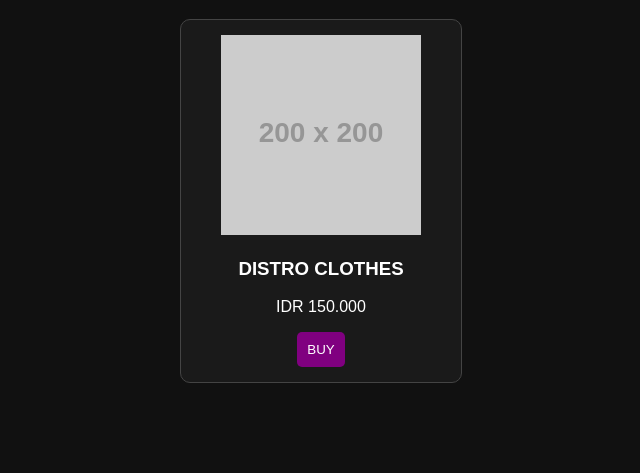
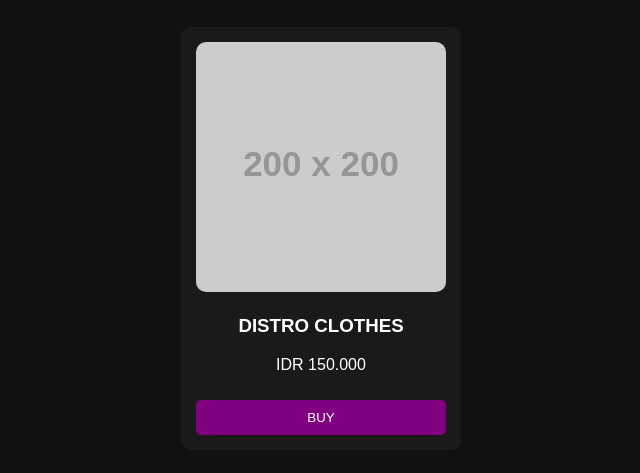
Before and after one commit to mustofamaulana001-stack/Proyect-Perdana-website, a plain HTML site: page index.html in a window 1280 px wide. Shown: the part 101-574 px from the top of the page, without its empty margins (319-959 px from the left). Drawn offline with Linux system fonts and the light colour scheme; placeholder pictures from the web are drawn by us.

Commit message:
Refactor styles for .produk and button elements
Updated styling for .produk class and button.

```diff
--- a/style.css
+++ b/style.css
@@ -12,22 +12,28 @@ h1 {
 }
 
 .produk {
-  border: 1px solid #444;
+  width: 250px;
+  margin: 30px auto;
   padding: 15px;
-  margin: 20px auto;
-  width: 250px;
-  text-align: center;
   border-radius: 10px;
   background: #1a1a1a;
+  text-align: center;
+}
+
+.produk img {
+  width: 100%;
+  border-radius: 10px;
 }
 
 button {
+  margin-top: 10px;
+  padding: 10px;
+  width: 100%;
+  border: none;
+  border-radius: 5px;
   background: purple;
   color: white;
-  border: none;
-  padding: 10px;
   cursor: pointer;
-  border-radius: 5px;
 }
 
 button:hover {
```
